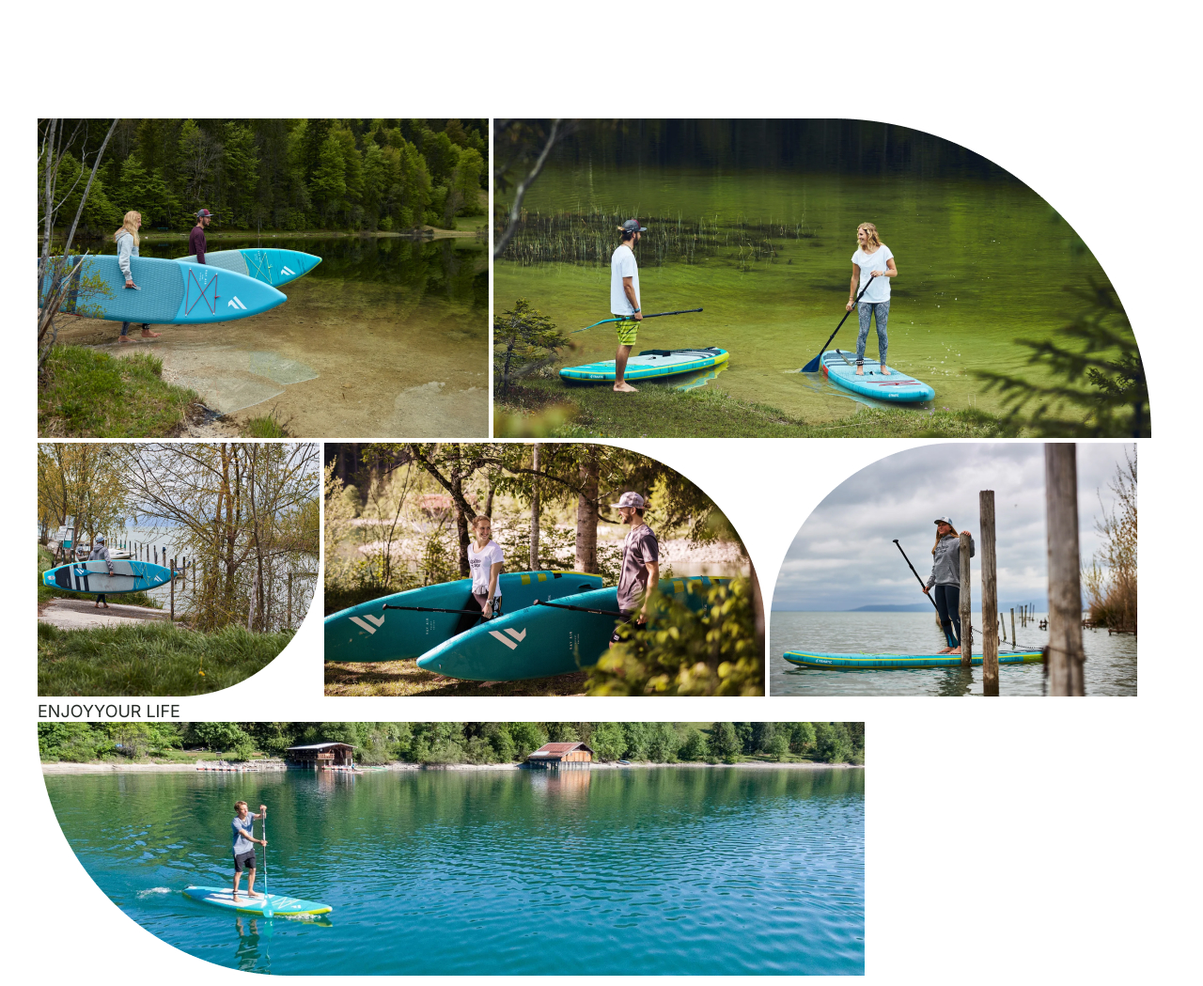
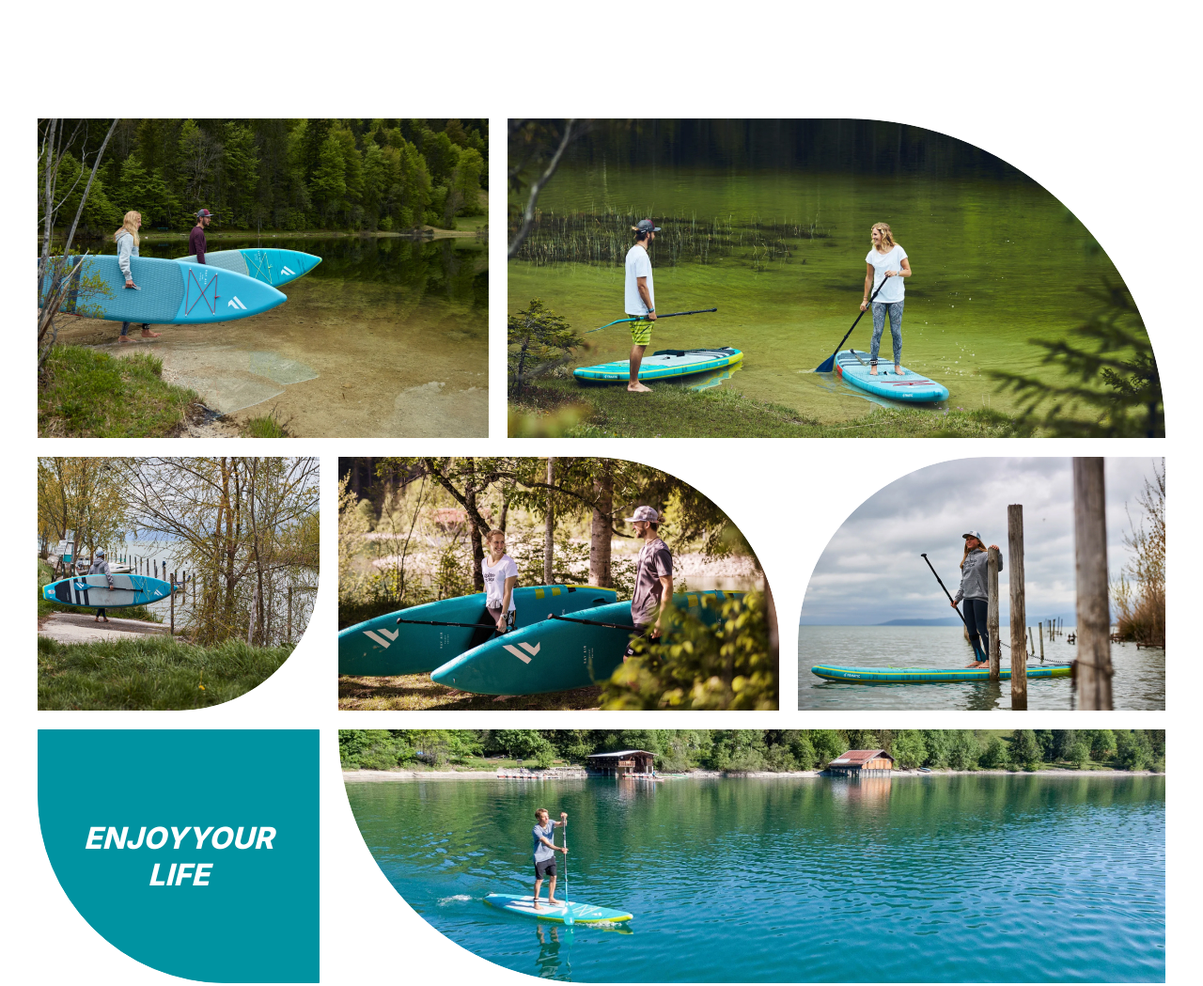
Before and after one commit to AlexxBelous/fanatic-site, a plain HTML site: page index.html in a window 1280 px wide. Shown: the part 5020-6069 px from the top of the page at 94% size. Drawn offline with Linux system fonts and the light colour scheme.

```diff
--- a/css/style.css
+++ b/css/style.css
@@ -459,3 +459,48 @@ img {
 .gallery-min__img--2 {
     border-radius: 0px 0px 0px 300px;
 }
+
+.gallery-max {
+    display: grid;
+    gap: 20px;
+    grid-template-columns: 300px 469px 391px;
+    grid-template-rows: 340px 270px 270px;
+}
+
+.gallery-max__img--2 {
+    grid-column: 2 / -1;
+    justify-self: end;
+    border-radius: 0px 500px 0px 0px;
+}
+
+.gallery-max__img--3 {
+    border-radius: 0px 0px 150px 0px;
+}
+
+.gallery-max__img--4 {
+    border-radius: 0px 200px 0px 0px;
+}
+
+.gallery-max__img--5 {
+    border-radius: 200px 0px 0px 0px;
+}
+
+.gallery-max__img--6 {
+    grid-column: 2/-1;
+    border-radius: 0px 0px 0px 400px;
+}
+
+.gallery-max__text {
+    background-color: #0093A1;
+    border: 1px solid #0093A1;
+    border-radius: 0px 0px 0px 200px;
+    color: #fff;
+    font-style: italic;
+    font-weight: 800;
+    font-size: 32px;
+    line-height: 39px;
+    display: flex;
+    justify-content: center;
+    align-items: center;
+    text-align: center;
+}
--- a/index.html
+++ b/index.html
@@ -230,13 +230,13 @@
                             </div>
                         </div>
                         <div class="gallery-max">
-                            <img class="gallery-max__img" src="/images/gmax-1.jpg" alt="images">
-                            <img class="gallery-max__img" src="/images/gmax-2.jpg" alt="images">
-                            <img class="gallery-max__img" src="/images/gmax-3.jpg" alt="images">
-                            <img class="gallery-max__img" src="/images/gmax-4.jpg" alt="images">
-                            <img class="gallery-max__img" src="/images/gmax-5.jpg" alt="images">
-                            <p class="gallery-max__text">ENJOYYOUR LIFE</p>
-                            <img class="gallery-max__img" src="/images/gmax-6.jpg" alt="images">
+                            <img class="gallery-max__img " src="/images/gmax-1.jpg" alt="images">
+                            <img class="gallery-max__img gallery-max__img--2" src="/images/gmax-2.jpg" alt="images">
+                            <img class="gallery-max__img gallery-max__img--3" src="/images/gmax-3.jpg" alt="images">
+                            <img class="gallery-max__img gallery-max__img--4 " src="/images/gmax-4.jpg" alt="images">
+                            <img class="gallery-max__img gallery-max__img--5" src="/images/gmax-5.jpg" alt="images">
+                            <p class="gallery-max__text">ENJOYYOUR <br> LIFE</p>
+                            <img class="gallery-max__img gallery-max__img--6" src="/images/gmax-6.jpg" alt="images">
                         </div>
                     </div>
                 </div>
```
